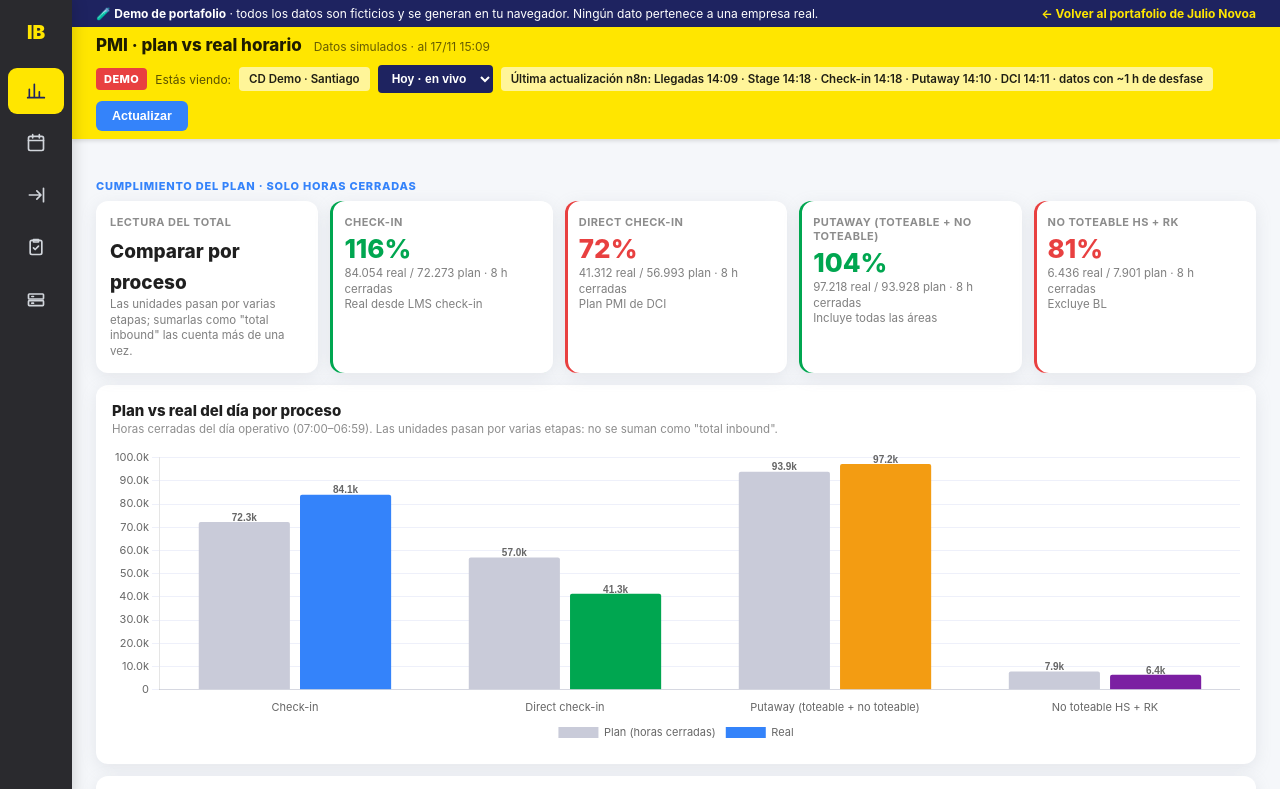
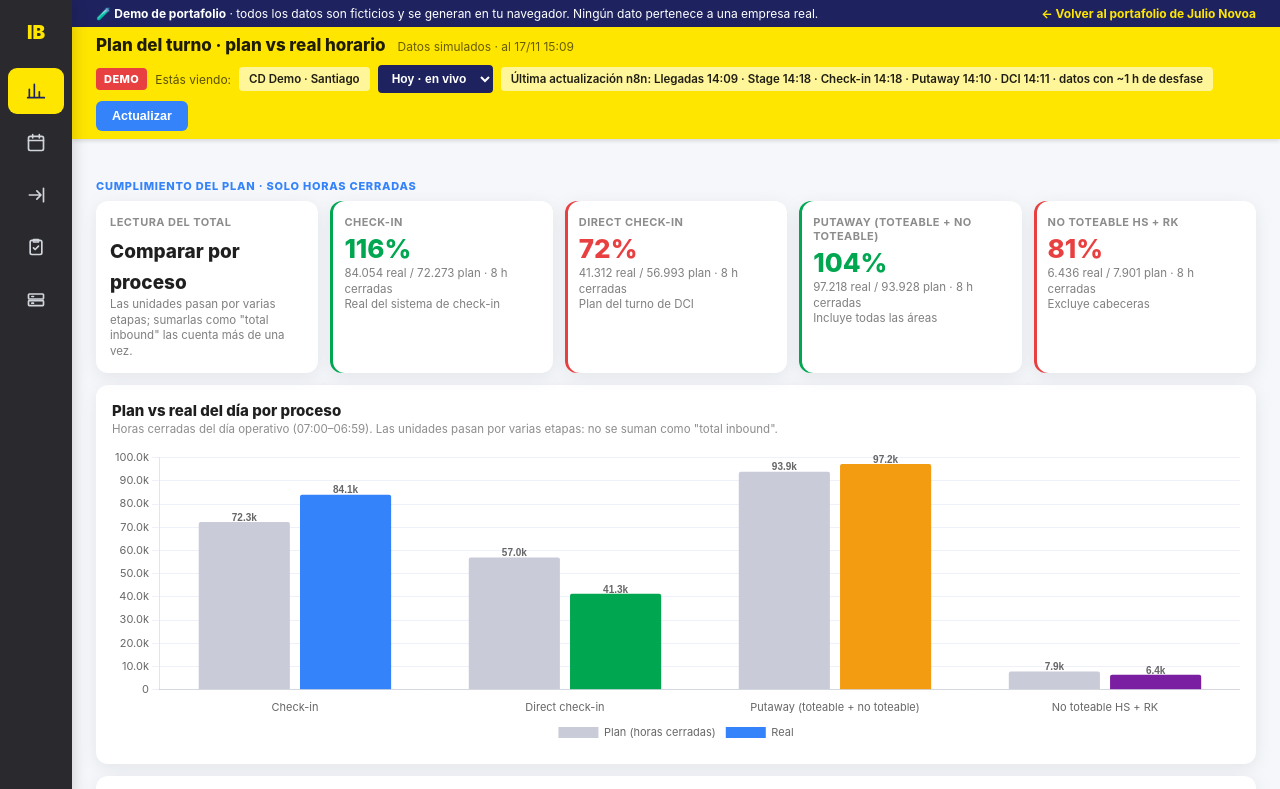
Before and after one commit to Whitestar3/Whitestar3.github.io, a plain HTML site: page demos/control-tower/index.html in a window 1280 px wide. Shown: the top 789 px of the page. Drawn offline with Linux system fonts and the light colour scheme.

Commit message:
Demo Control Tower: nombres genéricos (Plan del turno)
Co-Authored-By: Claude Opus 5.5 <noreply@anthropic.com>
Claude-Session: https://claude.ai/code/session_01GrLk4n5qKaz7LmUXNjLysD

```diff
--- a/demos/control-tower/index.html
+++ b/demos/control-tower/index.html
@@ -80,7 +80,7 @@ footer{max-width:1440px;margin:0 auto;padding:0 24px 30px;color:var(--soft);font
 <nav class="side">
   <div class="brand">IB</div>
   <div class="nav" id="nav">
-    <button data-v="pmi" title="PMI · plan vs real" class="on"><svg viewBox="0 0 24 24"><path d="M4 20V10M10 20V4M16 20v-7M22 20H2"/></svg></button>
+    <button data-v="pmi" title="Plan del turno · plan vs real" class="on"><svg viewBox="0 0 24 24"><path d="M4 20V10M10 20V4M16 20v-7M22 20H2"/></svg></button>
     <button data-v="ag" title="Agendamiento y receiving"><svg viewBox="0 0 24 24"><rect x="3" y="4" width="18" height="17" rx="2"/><path d="M3 9h18M8 2v4M16 2v4"/></svg></button>
     <button data-v="dci" title="Direct check-in"><svg viewBox="0 0 24 24"><path d="M4 12h13M13 7l5 5-5 5M21 4v16"/></svg></button>
     <button data-v="ck" title="Check-in"><svg viewBox="0 0 24 24"><rect x="5" y="4" width="14" height="17" rx="2"/><path d="M9 3h6v3H9zM9 13l2 2 4-4"/></svg></button>
@@ -90,7 +90,7 @@ footer{max-width:1440px;margin:0 auto;padding:0 24px 30px;color:var(--soft);font
 
 <div class="topnote"><span>🧪 <b>Demo de portafolio</b> · todos los datos son ficticios y se generan en tu navegador. Ningún dato pertenece a una empresa real.</span><a href="https://whitestar3.github.io/">← Volver al portafolio de Julio Novoa</a></div>
 <header>
-  <div><b id="title">PMI · plan vs real horario</b><span class="sub" id="sub"></span></div>
+  <div><b id="title">Plan del turno · plan vs real horario</b><span class="sub" id="sub"></span></div>
   <div class="hr">
     <span class="demo">DEMO</span>
     <span class="lbl">Estás viendo:</span><span class="chip">CD Demo · Santiago</span>
@@ -102,8 +102,8 @@ footer{max-width:1440px;margin:0 auto;padding:0 24px 30px;color:var(--soft);font
 
 <div class="wrap">
 
-<!-- ═══ PMI ═══ -->
-<section class="view on" id="v-pmi" data-t="PMI · plan vs real horario">
+<!-- ═══ PLAN DEL TURNO ═══ -->
+<section class="view on" id="v-pmi" data-t="Plan del turno · plan vs real horario">
   <div class="qsec">Cumplimiento del plan · solo horas cerradas</div>
   <div class="kpis k5" id="pmiK"></div>
   <div class="card"><h3>Plan vs real del día por proceso</h3><div class="d">Horas cerradas del día operativo (07:00–06:59). Las unidades pasan por varias etapas: no se suman como "total inbound".</div><div class="cb"><canvas id="cPmi"></canvas></div></div>
@@ -233,11 +233,11 @@ function render(){
   const t=x=>`${String(H-1).padStart(2,'0')}:${String(Math.min(59,k.m+x)).padStart(2,'0')}`;
   $('upd').textContent=`Última actualización n8n: Llegadas ${t(0)} · Stage ${t(9)} · Check-in ${t(9)} · Putaway ${t(1)} · DCI ${t(2)} · datos con ~1 h de desfase`;
 
-  /* PMI */
-  const P=[['Check-in',sum(closed.map(h=>D.ckReal[h])),sum(closed.map(h=>D.ckPlan[h])),'Real desde LMS check-in'],
-           ['Direct check-in',sum(closed.map(h=>D.dciReal[h])),sum(closed.map(h=>D.dciPlan[h])),'Plan PMI de DCI'],
+  /* Plan del turno */
+  const P=[['Check-in',sum(closed.map(h=>D.ckReal[h])),sum(closed.map(h=>D.ckPlan[h])),'Real del sistema de check-in'],
+           ['Direct check-in',sum(closed.map(h=>D.dciReal[h])),sum(closed.map(h=>D.dciPlan[h])),'Plan del turno de DCI'],
            ['Putaway (toteable + no toteable)',sum(closed.map(h=>D.paReal[h])),sum(closed.map(h=>D.paPlan[h])),'Incluye todas las áreas'],
-           ['No toteable HS + RK',sum(closed.map(h=>D.ntReal[h])),sum(closed.map(h=>D.ntPlan[h])),'Excluye BL']];
+           ['No toteable HS + RK',sum(closed.map(h=>D.ntReal[h])),sum(closed.map(h=>D.ntPlan[h])),'Excluye cabeceras']];
   $('pmiK').innerHTML=kpi('Lectura del total','<span style="font-size:19px">Comparar por proceso</span>','Las unidades pasan por varias etapas; sumarlas como "total inbound" las cuenta más de una vez.')+
     P.map(([n,r,p,s])=>{const q=pct(r,p);return kpi(n,`<span class="${cls(q)}">${q}%</span>`,`${fmt(r)} real / ${fmt(p)} plan · ${closed.length} h cerradas<br>${s}`,'bord-'+(cls(q)=='ok'?'ok':cls(q)=='wa'?'war':'bad'));}).join('');
   chart('cPmi',{data:{labels:P.map(x=>x[0]),datasets:[bar('Plan (horas cerradas)',P.map(x=>x[2]),C.plan),bar('Real',P.map(x=>x[1]),[C.blue,C.green,C.amber,C.purple])]},plugins:{vl:{on:1},legend:{position:'bottom'}}});
@@ -253,7 +253,7 @@ function render(){
     kpi('Backlog recepción',fk(blNow)+' u.',`pico proyectado ${fk(pk)} a las ${pkH} h${D.blProj[23]>5000?' · no se vacía hoy con la capacidad actual':''}`,'warn');
   const rn=sum(D.realNor), rd=sum(D.realDci), pl=sum(D.planRe);
   $('agMini').innerHTML=`<div><div class="l">Recibido normal</div><div class="v">${fmt(rn)} u.</div><div class="s">receiving normal</div></div><div><div class="l">Recibido DCI</div><div class="v">${fmt(rd)} u.</div><div class="s">direct check-in</div></div><div><div class="l">Recibido total</div><div class="v">${fmt(rn+rd)} u.</div><div class="s">normal + DCI</div></div><div><div class="l">Agenda recibida</div><div class="v">${pct(rn+rd,sum(D.planRe.slice(0,H)))}%</div><div class="s">${fmt(rn+rd)} de ${fmt(sum(D.planRe.slice(0,H)))} u. planificadas</div></div>`;
-  chart('cRecv',{data:{labels:HL,datasets:[bar('Plan (PMI)',D.planRe,C.plan,{stack:'p'}),bar('Receiving normal',D.realNor,C.blue,{stack:'r',noLabel:1}),bar('Recibido por DCI',D.realDci,C.purple,{stack:'r',noLabel:1}),line('Total recibido (normal + DCI)',D.realTot,'#2d3446',{pointRadius:3,tension:0})]},
+  chart('cRecv',{data:{labels:HL,datasets:[bar('Plan del turno',D.planRe,C.plan,{stack:'p'}),bar('Receiving normal',D.realNor,C.blue,{stack:'r',noLabel:1}),bar('Recibido por DCI',D.realDci,C.purple,{stack:'r',noLabel:1}),line('Total recibido (normal + DCI)',D.realTot,'#2d3446',{pointRadius:3,tension:0})]},
     plugins:{vl:{on:1},now:{h:H,off:-8}},scales:{x:{stacked:true,grid:{display:false}}}});
   chart('cBl',{data:{labels:HL,datasets:[line('Backlog real',D.blReal,C.orange),line('Backlog proyectado',D.blProj,C.orange,{borderDash:[5,5],pointStyle:'rect'}),bar('Llegó',D.lleg,C.navy),bar('Recibido',D.recibido,'#6aa84f'),bar('Llegada esperada (agenda)',D.agU.map((v,h)=>h>=H?v:null),'#f6c27a')]},plugins:{vl:{on:0}}});
   const nx=Math.min(23,H+1); $('prox').innerHTML=`<h3>Próxima hora · ${nx} h</h3><div class="nh"><div><div class="v">${D.agIS[nx]}</div><div class="s">IS agendados</div></div><div><div class="v">${fk(D.agU[nx])}</div><div class="s">unidades</div></div><div><div class="v">${Math.max(0,isA-isL)} IS</div><div class="s">atrasados que se suman</div></div></div>
@@ -269,7 +269,7 @@ function render(){
   const dr=sum(D.dciReal), dp=sum(D.dciPlan.slice(0,H)), hEf=Math.round(dr/jitHours());
   function jitHours(){return 820+((k.seed%97));}
   $('dciK').innerHTML=kpi('Throughput',fmt(dr),`plan a esta hora ${fmt(dp)} · <span class="${cls(pct(dr,dp))}">${pct(dr,dp)-100>0?'+':''}${pct(dr,dp)-100}%</span>`)+kpi('Horas efectivas',fmt(hEf),'horas-persona en DCI')+kpi('Productividad efectiva',fmt(dr/hEf),'unidades por hora-persona');
-  chart('cDci',{data:{labels:HL,datasets:[bar('Plan (PMI)',D.dciPlan,C.plan),bar('Real',D.dciReal,C.blue)]},plugins:{vl:{on:1},now:{h:H,off:-8}}});
+  chart('cDci',{data:{labels:HL,datasets:[bar('Plan del turno',D.dciPlan,C.plan),bar('Real',D.dciReal,C.blue)]},plugins:{vl:{on:1},now:{h:H,off:-8}}});
   const oppPct=D.dciReal.map((v,h)=>v==null||!(v+D.oppLost[h])?null:Math.round(v/(v+D.oppLost[h]||1)*100));
   chart('cOpp',{data:{labels:HL,datasets:[bar('Por DCI',D.dciReal,C.blue,{stack:'o'}),bar('Por check-in normal (perdida)',D.oppLost,C.amber,{stack:'o'}),line('% por DCI',oppPct,C.navy,{yAxisID:'y2',tension:.3})]},
     plugins:{vl:{on:0},now:{h:H,off:-8}},scales:{x:{stacked:true,grid:{display:false}},y:{stacked:true,beginAtZero:true,grid:{color:'#eef0fa'},ticks:{callback:v=>kk(v)}},y2:{position:'right',min:0,max:100,grid:{display:false},ticks:{callback:v=>v+'%'}}}});
```
Also changed, not shown: img/control-tower.jpg.
